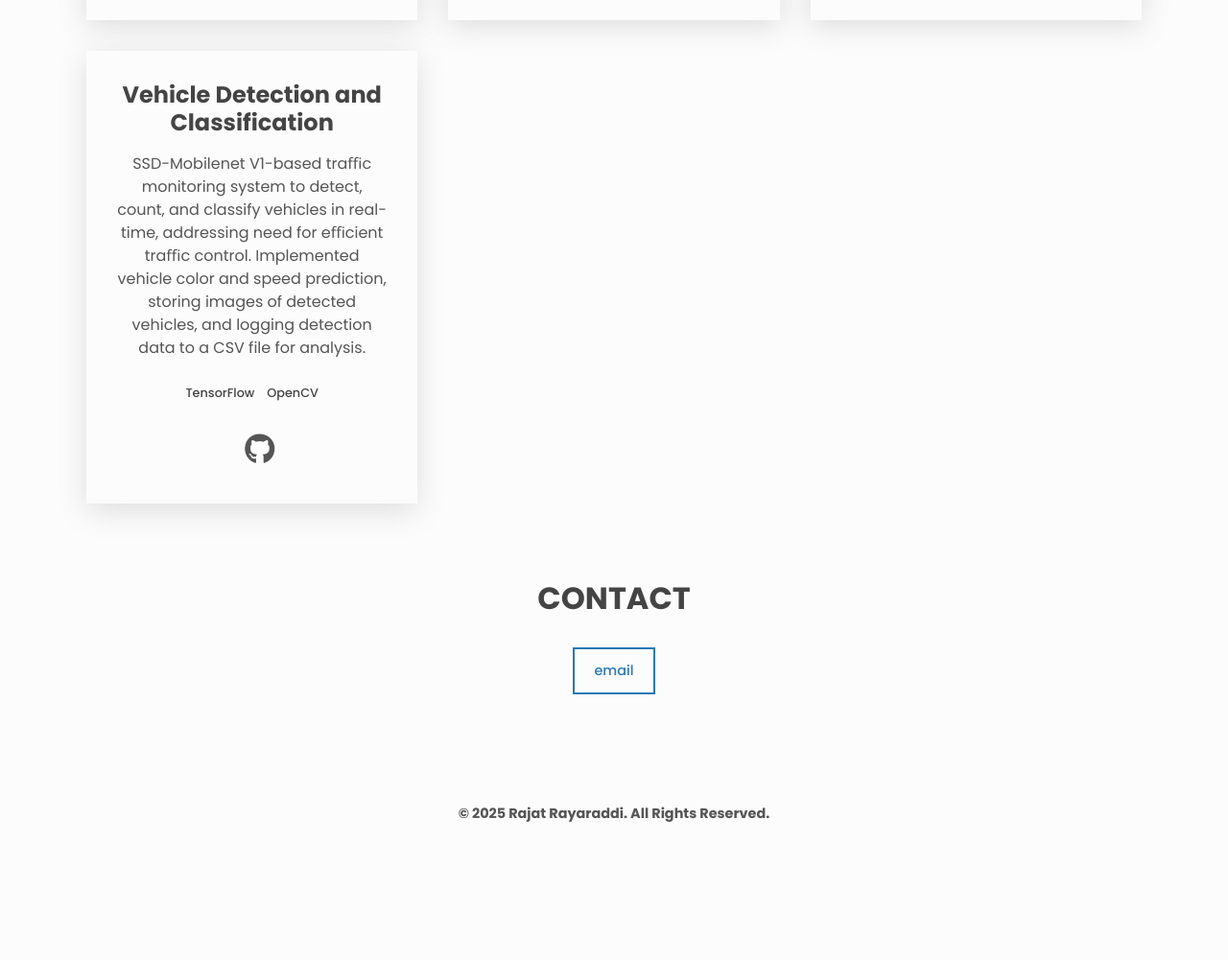
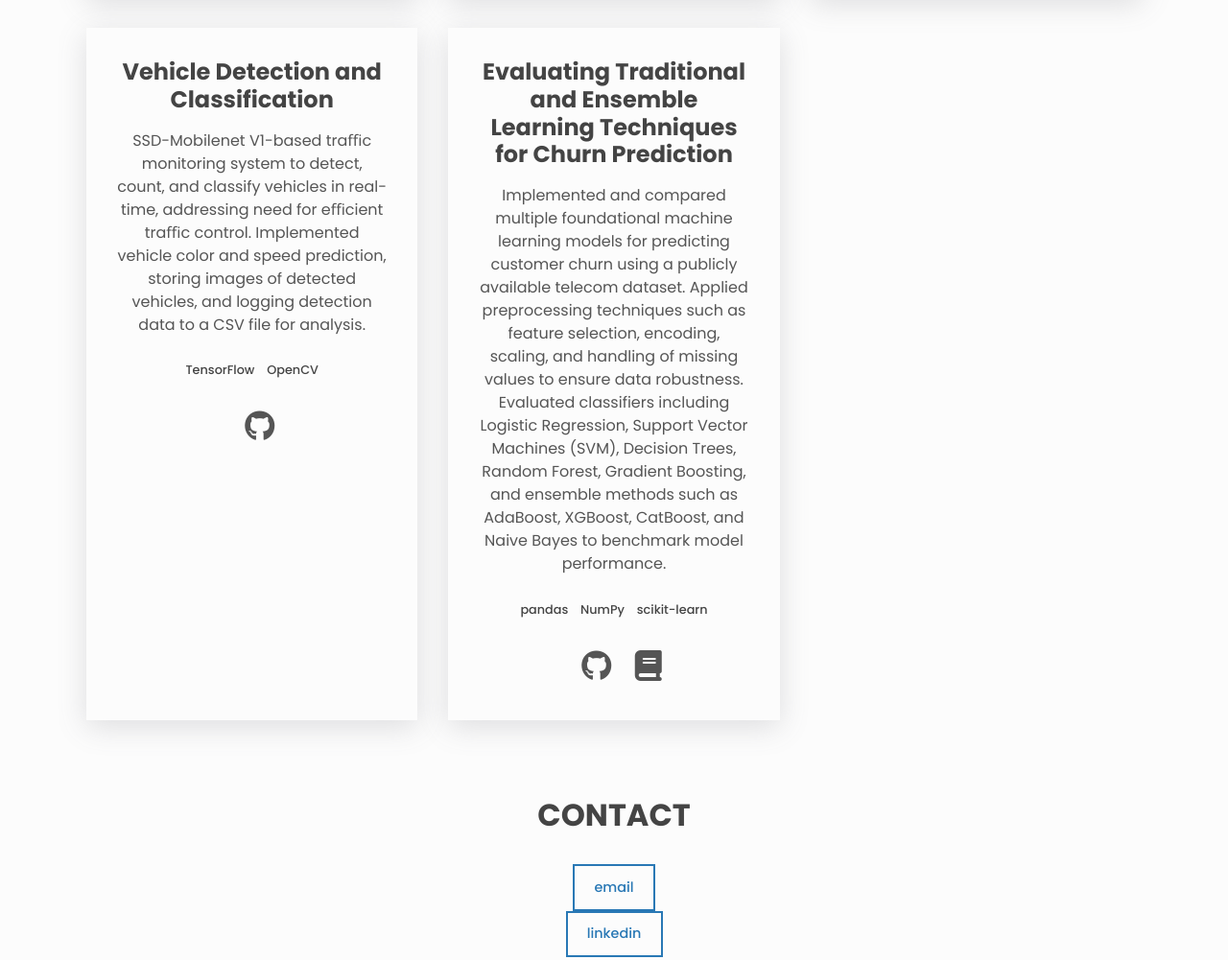
Before and after one commit to rajatrayaraddi/rajatrayaraddi.github.io, a plain HTML site: page index.html in a window 1280 px wide. Shown: the part 2569-3570 px from the top of the page at 96% size. Before the commit the page ends 3477 px from the top, so only its background shows below. Drawn offline with Linux system fonts and the light colour scheme.

Commit message:
Add churn prediction project and update footer link

```diff
--- a/index.html
+++ b/index.html
@@ -183,7 +183,7 @@
 <div class="project">
             <h3>BiLSTM-CNN With Attention For Remaining Useful Life Prediction In Turbofan Engines</h3>
             <p class="project__description">
-             Hybrid deep learning model combining BiLSTM, Transformer, and CNN architectures to estimate the Remaining Useful Life (RUL) of aircraft engines using the NASA C-MAPSS dataset. The model incorporates CBAM attention to enhance focus on key sensor features, positional encoding to preserve the temporal structure of sensor sequences, residual dilated convolutions to capture long-range dependencies, and transformer blocks for contextual sequence modeling. Achieved competitive RMSE across all four subsets (FD001–FD004).
+             Created a hybrid deep learning model combining BiLSTM, Transformer, and CNN architectures to estimate  Remaining Useful Life (RUL) of aircraft engines using NASA C-MAPSS dataset. Incorporated CBAM attention to enhance focus on key sensor features, positional encoding to preserve  temporal structure of sensor sequences, residual dilated convolutions to capture long-range dependencies, and transformer blocks for contextual sequence modeling.
             </p>
             <ul class="project__stack">
               <li class="project__stack-item">TensorFlow</li>
@@ -289,6 +289,34 @@
               <i aria-hidden="true" class="fas fa-external-link-alt"></i>
             </a> -->
           </div>
+
+          <div class="project">
+            <h3>Evaluating Traditional and Ensemble Learning Techniques for Churn Prediction</h3>
+            <p class="project__description">
+             Implemented and compared multiple foundational machine learning models for predicting customer churn using a publicly available telecom dataset. Applied preprocessing techniques such as feature selection, encoding, scaling, and handling of missing values to ensure data robustness. Evaluated classifiers including Logistic Regression, Support Vector Machines (SVM), Decision Trees, Random Forest, Gradient Boosting, and ensemble methods such as AdaBoost, XGBoost, CatBoost, and Naive Bayes to benchmark model performance.
+            </p>
+            <ul class="project__stack">
+              <li class="project__stack-item">pandas</li>
+              <li class="project__stack-item">NumPy</li>
+              <li class="project__stack-item">scikit-learn</li>
+            </ul>
+
+             <a
+              href="https://github.com/rajatrayaraddi/churn-prediction"
+              aria-label="source code"
+              class="link link--icon"
+            >
+              <i aria-hidden="true" class="fab fa-github"></i>
+            </a>
+            <a
+              href="https://doi.org/10.5281/zenodo.17103249"
+              aria-label="live preview"
+              class="link link--icon"
+            >
+              <i aria-hidden="true" class="fas fa-book"></i>
+            </a>
+          </div>
+
         </div>
       </section>
 
@@ -298,12 +326,15 @@
         <a href="mailto:rajat.rayaraddi@gmail.com">
           <span class="btn btn--outline">Email</span>
         </a>
+        <a href="www.linkedin.com/in/rajatrayaraddi">
+          <span class="btn btn--outline">LinkedIn</span>
+        </a>
       </section>
     </main>
 
     <footer class="footer">
       <a
-        href="https://github.com/rajatrayaraddi"
+        href="https://github.com/rajatrayaraddi/rajatrayaraddi.github.io"
         class="link footer__link"
       >
         <p>&copy; 2025 Rajat Rayaraddi. All Rights Reserved.
```
